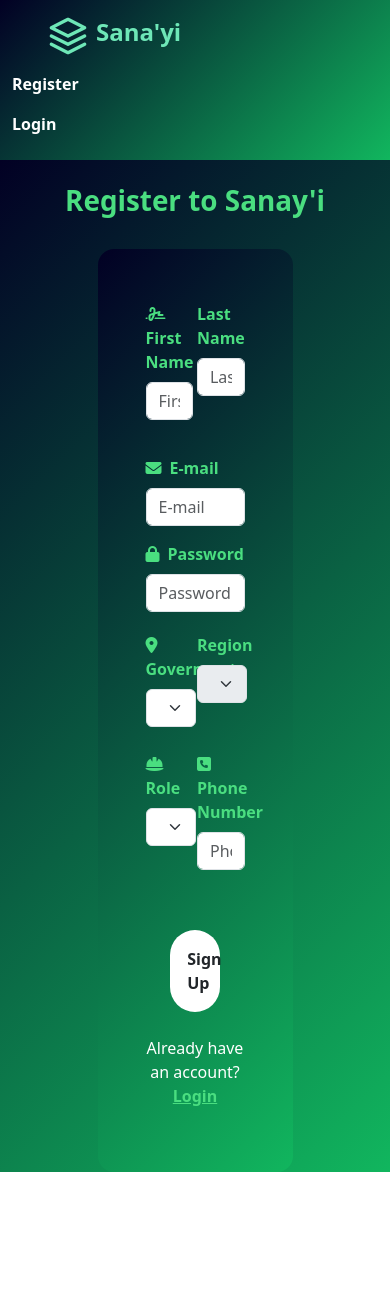
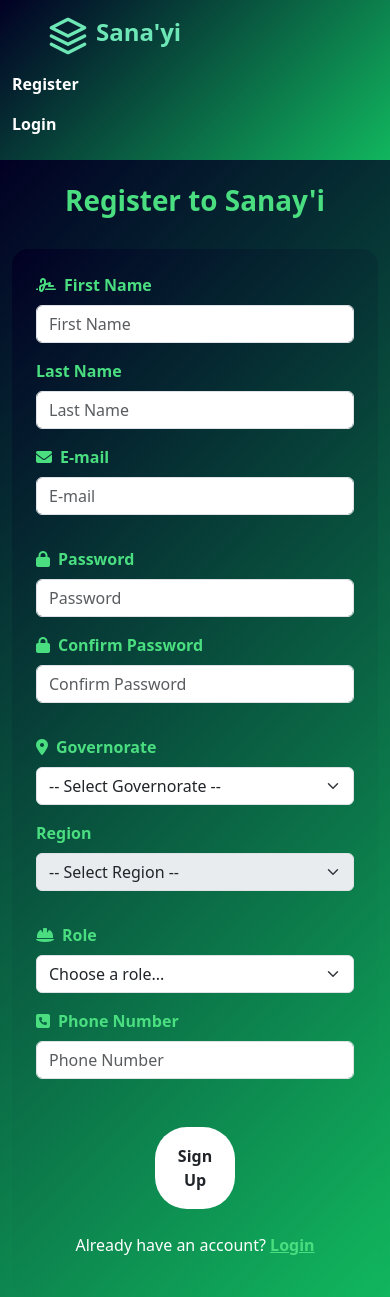
Before and after one commit to 3bd-elra7man/sanayi, a React (Create React App) app in the folder frontend/: page /register in a window 390 px wide. Before the commit the page ends 1172 px from the top, so only its background shows below. Built offline with nearby package versions, Linux system fonts and the light colour scheme.

Commit message:
fixed regitstration mobile view

```diff
--- a/frontend/src/Components/Register/Index.jsx
+++ b/frontend/src/Components/Register/Index.jsx
@@ -1,13 +1,12 @@
-import React, { useContext, useState } from 'react'
-import './register.css'
+import React, { useContext, useState } from 'react';
+import './register.css';
 import Joi from 'joi';
 import { Link, useNavigate } from 'react-router-dom';
 import axios from 'axios';
 import { GovernomentContext } from "../Context/GovernorateContext";
+
 export default function Register() {
-  let {GOVERNORATE_REGIONS,
-    governorate, setGovernorate,
-    region, setRegion, notify } = useContext(GovernomentContext);
+  let { GOVERNORATE_REGIONS, governorate, setGovernorate, region, setRegion, notify } = useContext(GovernomentContext);
   const [errorslist, setErrorslist] = useState([]);
   const [errormsg, setErrormsg] = useState("");
   const [loading, setLoading] = useState(false);
@@ -18,23 +17,30 @@
     firstName: "",
     lastName: "",
     governorate: "",
-    region:"",
-    role:"",
-    phoneNumber:"",
+    region: "",
+    role: "",
+    phoneNumber: "",
   });
-  JSON.stringify(user);
+  const [confirmPassword, setConfirmPassword] = useState(""); // New state for confirm password
+
   const handleGovernorateChange = (e) => {
     setGovernorate(e.target.value);
     setRegion(""); // Reset region when governorate changes
   };
+
   function getData(e) {
     setUser({
       ...user,
       [e.target.name]: e.target.value,
     });
   }
-  function validateRegister(){
-    let scheme= Joi.object({
+
+  function handleConfirmPassword(e) {
+    setConfirmPassword(e.target.value); // Update confirmPassword state
+  }
+
+  function validateRegister() {
+    let scheme = Joi.object({
       firstName: Joi.string().min(3).max(30).required(),
       lastName: Joi.string().min(3).max(30).required(),
       email: Joi.string().email({ minDomainSegments: 2, tlds: { allow: ['com', 'net'] } }),
@@ -43,22 +49,35 @@
       region: Joi.string().min(3).max(30).required(),
       role: Joi.string().alphanum().min(3).max(30).required(),
       phoneNumber: Joi.string().pattern(new RegExp('^[0-9]+$')).required(),
-    })
-    return scheme.validate(user, {abortEarly: false})
+    });
+
+    // Validate user object with Joi
+    const joiResult = scheme.validate(user, { abortEarly: false });
+
+    // Custom validation for confirmPassword
+    let errors = joiResult.error ? joiResult.error.details : [];
+    if (user.password !== confirmPassword) {
+      errors.push({
+        message: "Confirm Password must match Password",
+        context: { key: "confirmPassword" },
+      });
     }
+
+    return { error: errors.length > 0 ? { details: errors } : null };
+  }
+
   async function submitData(e) {
     e.preventDefault();
-    setLoading(true)
+    setLoading(true);
     let validateResult = validateRegister();
-    setErrorslist(validateResult?.error?.details);
+    setErrorslist(validateResult?.error?.details || []);
     if (validateResult?.error?.details) {
       console.log(validateResult?.error?.details);
       setLoading(false);
     } else {
-        axios.post(`${process.env.REACT_APP_API_URL}/api/auth/signup`,
-          user,
-          { withCredentials: true }
-        ).then((res) => {
+      // Send only the user object to the backend (excludes confirmPassword)
+      axios.post(`${process.env.REACT_APP_API_URL}/api/auth/signup`, user, { withCredentials: true })
+        .then((res) => {
           console.log(res);
           setLoading(false);
           notify(res.data.message);
@@ -68,91 +87,164 @@
           setErrormsg(err?.message);
           setLoading(false);
           console.log(err);
-        })
+        });
     }
   }
+
   return (
-    <div className='rg dvh-100'>
+    <div className="rg dvh-100">
       <h1 className="py-4 text-center fw-bold headLine">Register to Sanay'i</h1>
-      <div className="">
-      <div className="p-5 mx-auto regForm w-50 wrapper rounded-4">
-      {errorslist?.map((err) => (<h3 className='alert alert-danger'>{err.message}</h3>))}
-      {errormsg?.length? (<h3 className='alert alert-danger'>{errormsg}</h3>):""}
+      <div className="container">
+        <div className="p-4 mx-auto p-md-5 regForm rounded-4">
+          {errorslist?.map((err, index) => (
+            <h3 key={index} className="alert alert-danger">{err.message}</h3>
+          ))}
+          {errormsg?.length ? (<h3 className="alert alert-danger">{errormsg}</h3>) : ""}
           <form onSubmit={submitData}>
-          <div className="name d-flex justify-content-between">
-          <div className="ww">
-          <label className='form-label headLine fw-bold' htmlFor="name"><i class="fa-solid fa-signature me-2"></i>First Name</label>
-          <input onChange={getData} className='mb-3 form-control' type="text" id='firstName' name='firstName' placeholder="First Name" />
+            <div className="row g-3">
+              <div className="col-12 col-md-6">
+                <label className="form-label headLine fw-bold" htmlFor="firstName">
+                  <i className="fa-solid fa-signature me-2"></i>First Name
+                </label>
+                <input
+                  onChange={getData}
+                  className="form-control"
+                  type="text"
+                  id="firstName"
+                  name="firstName"
+                  placeholder="First Name"
+                />
               </div>
-          <div className="ww">
-          <label className='form-label headLine fw-bold' htmlFor="name">Last Name</label>
-          <input onChange={getData} className='mb-3 form-control' type="text" id='lastName' name='lastName' placeholder="Last Name" />
+              <div className="col-12 col-md-6">
+                <label className="form-label headLine fw-bold" htmlFor="lastName">
+                  Last Name
+                </label>
+                <input
+                  onChange={getData}
+                  className="form-control"
+                  type="text"
+                  id="lastName"
+                  name="lastName"
+                  placeholder="Last Name"
+                />
               </div>
             </div>
-          <label className='form-label headLine fw-bold' htmlFor="email"><i class="fa-solid fa-envelope me-2"></i>E-mail</label>
-          <input onChange={getData} className='mb-3 form-control' type="email" id='email' name='email' placeholder="E-mail" />
-          <label className='form-label headLine fw-bold' htmlFor="password"><i class="fa-solid fa-lock me-2"></i>Password</label>
-          <input onChange={getData} className='mb-3 form-control' type="password" id='password' name='password' placeholder="Password" />
-          <div className="place d-flex justify-content-between">
-          <div className="ww">
-          <label className='form-label headLine fw-bold' htmlFor="name"><i class="fa-solid fa-location-dot me-2"></i>Governorate</label>
+
+            <div className="mt-3">
+              <label className="form-label headLine fw-bold" htmlFor="email">
+                <i className="fa-solid fa-envelope me-2"></i>E-mail
+              </label>
+              <input
+                onChange={getData}
+                className="form-control"
+                type="email"
+                id="email"
+                name="email"
+                placeholder="E-mail"
+              />
+            </div>
+          <div className="mt-3 row g-3">
+            <div className="col-12 col-md-6">
+              <label className="form-label headLine fw-bold" htmlFor="password">
+                <i className="fa-solid fa-lock me-2"></i>Password
+              </label>
+              <input
+                onChange={getData}
+                className="form-control"
+                type="password"
+                id="password"
+                name="password"
+                placeholder="Password"
+              />
+            </div>
+
+            <div className="col-12 col-md-6">
+              <label className="form-label headLine fw-bold" htmlFor="confirmPassword">
+                <i className="fa-solid fa-lock me-2"></i>Confirm Password
+              </label>
+              <input
+                onChange={handleConfirmPassword}
+                className="form-control"
+                type="password"
+                id="confirmPassword"
+                name="confirmPassword"
+                placeholder="Confirm Password"
+              />
+            </div>
+          </div>
+
+            <div className="mt-3 row g-3">
+              <div className="col-12 col-md-6">
+                <label className="form-label headLine fw-bold" htmlFor="governorate">
+                  <i className="fa-solid fa-location-dot me-2"></i>Governorate
+                </label>
                 <select
                   id="governorate"
                   className="form-select"
                   value={governorate}
-          name='governorate'
+                  name="governorate"
                   onChange={(e) => {
-            handleGovernorateChange(e)
-            getData(e)}}
+                    handleGovernorateChange(e);
+                    getData(e);
+                  }}
                 >
                   <option value="">-- Select Governorate --</option>
                   {Object.keys(GOVERNORATE_REGIONS).map((gov) => (
-            <option key={gov} value={gov}>
-              {gov}
-            </option>
+                    <option key={gov} value={gov}>{gov}</option>
                   ))}
                 </select>
               </div>
-          <div className="ww">
-          <label className='form-label headLine fw-bold' htmlFor="name">Region</label>
+              <div className="col-12 col-md-6">
+                <label className="form-label headLine fw-bold" htmlFor="region">
+                  Region
+                </label>
                 <select
                   id="region"
                   className="form-select"
                   value={region}
-          name='region'
+                  name="region"
                   onChange={(e) => {
-            setRegion(e.target.value)
-            getData(e)
+                    setRegion(e.target.value);
+                    getData(e);
                   }}
-          disabled={!governorate} // Disable if no governorate is selected
+                  disabled={!governorate}
                 >
                   <option value="">-- Select Region --</option>
-          {governorate &&
-            GOVERNORATE_REGIONS[governorate].map((reg) => (
-              <option key={reg} value={reg}>
-                {reg}
-              </option>
+                  {governorate && GOVERNORATE_REGIONS[governorate].map((reg) => (
+                    <option key={reg} value={reg}>{reg}</option>
                   ))}
                 </select>
               </div>
             </div>
-          <div className="name d-flex justify-content-between">
-          <div className="ww">
-          <label className='form-label headLine fw-bold' htmlFor="name"><i class="fa-solid fa-helmet-safety me-2"></i>Role</label>
-          <select class="form-select" id="role" name="role" required onChange={getData}>
+
+            <div className="mt-3 row g-3">
+              <div className="col-12 col-md-6">
+                <label className="form-label headLine fw-bold" htmlFor="role">
+                  <i className="fa-solid fa-helmet-safety me-2"></i>Role
+                </label>
+                <select className="form-select" id="role" name="role" required onChange={getData}>
                   <option value="">Choose a role...</option>
                   <option value="Customer">Customer</option>
                   <option value="Craftsman">Craftsman</option>
-           <option value="Admin">Admin</option>
                 </select>
               </div>
-          <div className="ww">
-          <label className='form-label headLine fw-bold' htmlFor="name"><i class="fa-solid fa-square-phone me-2"></i>Phone Number</label>
-          <input onChange={getData} className='mb-3 form-control' type="text" id='phoneNumber' name='phoneNumber' placeholder="Phone Number" />
+              <div className="col-12 col-md-6">
+                <label className="form-label headLine fw-bold" htmlFor="phoneNumber">
+                  <i className="fa-solid fa-square-phone me-2"></i>Phone Number
+                </label>
+                <input
+                  onChange={getData}
+                  className="form-control"
+                  type="text"
+                  id="phoneNumber"
+                  name="phoneNumber"
+                  placeholder="Phone Number"
+                />
               </div>
             </div>
-          <div className="d-flex justify-content-center">
-          <button type='submit' className="p-3 mt-4 bg-white sub-Btn fw-bold btn rounded-5 w-50">
+
+            <div className="mt-5 d-flex justify-content-center">
+              <button type="submit" className="p-3 bg-white sub-Btn fw-bold btn rounded-5 w-25 w-md-25">
                 {loading ? (
                   <div className="spinner-border text-light" role="status">
                     <span className="sr-only">Loading...</span>
@@ -166,13 +258,11 @@
           <div className="mt-4 text-center card-footer">
             <p className="text-white">
               Already have an account?{" "}
-                        <Link to={"/login"} className="fw-bold headLine">
-                            Login
-                        </Link>
+              <Link to={"/login"} className="fw-bold headLine">Login</Link>
             </p>
           </div>
         </div>
       </div>
     </div>
-  )
+  );
 }
--- a/frontend/src/Components/Register/register.css
+++ b/frontend/src/Components/Register/register.css
@@ -1,22 +1,34 @@
-.rg{
-background: rgb(2,0,36);
-background: linear-gradient(135deg, rgba(2,0,36,1) 0%, rgba(17,182,94,1) 100%, rgba(76,108,54,1) 100%);
-background-size: cover;
-min-height: 100vh;
+.rg {
+  background: rgb(2,0,36);
+  background: linear-gradient(135deg, rgba(2,0,36,1) 0%, rgba(17,182,94,1) 100%, rgba(76,108,54,1) 100%);
+  background-size: cover;
+  min-height: 100vh;
 }
-.headLine{
+
+.headLine {
   color: #4ade80;
 }
-.navbar{
-  background: rgb(2,0,36);
+
+.regForm {
   background: linear-gradient(135deg, rgba(2,0,36,1) 0%, rgba(17,182,94,1) 100%, rgba(76,108,54,1) 100%);
 }
-.regForm{
-  width: 500px;
-  background: linear-gradient(135deg, rgba(2,0,36,1) 0%, rgba(17,182,94,1) 100%, rgba(76,108,54,1) 100%);
+
+/* Remove fixed width and let Bootstrap handle responsiveness */
+.regForm {
+  max-width: 100%; /* Ensures it doesn’t exceed container */
 }
-.ww{
-  width: 48% !important;
-  margin-top: 5px !important;
-  margin-bottom: 20px !important;
+
+/* Adjust button width on mobile */
+.sub-Btn {
+  width: 100%; /* Full width on mobile */
 }
+
+/* Ensure form elements stack nicely on small screens */
+@media (max-width: 767px) {
+  .regForm {
+    padding: 1.5rem !important; /* Reduce padding on mobile */
+  }
+  .sub-Btn {
+    width: 100%; /* Full width button on mobile */
+  }
+}
```
Lines whose indentation alone changed are shown as unchanged.
